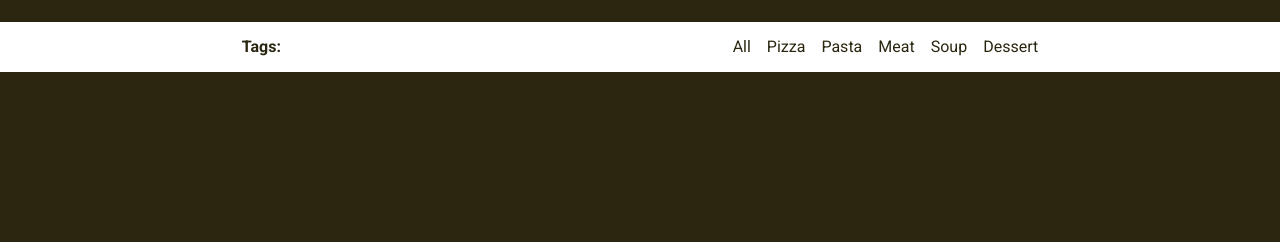
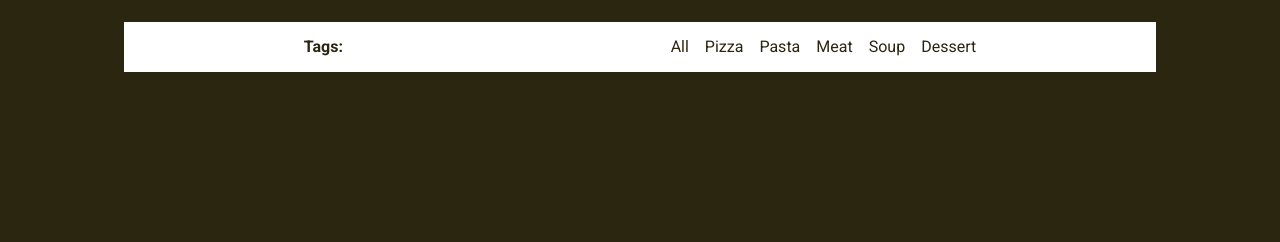
Before and after one commit to async-devil/cvut-fel-sit-zwa-semestralka, a PHP site: page /views/recipes.php in a window 1280 px wide. Shown: the part 114-356 px from the top of the page. Run offline with PHP 8.4, Linux system fonts and the light colour scheme; the template is opened without the code that fills it, so the values that code supplies are empty.

Commit message:
feat: update styles

```diff
--- a/src/public/styles/index.css
+++ b/src/public/styles/index.css
@@ -23,7 +23,7 @@ header .wrapper {
   justify-content: space-between;
 
   margin: 0 auto;
-  padding: 1rem 0;
+  padding: 1rem;
 
   font-size: 1.3rem;
 }
--- a/src/public/styles/recipes-page.css
+++ b/src/public/styles/recipes-page.css
@@ -1,8 +1,11 @@
 .tags {
+  max-width: 1000px;
+
   display: flex;
   justify-content: space-around;
 
   padding: 1rem;
+  margin: 0 auto;
 
   background-color: #ffffff;
   color: #2a260f;
@@ -38,6 +41,7 @@
   justify-items: center;
 
   margin: 1rem auto 0 auto;
+  padding: 0 0.5rem;
 }
 
 .recipes .recipe {
```
